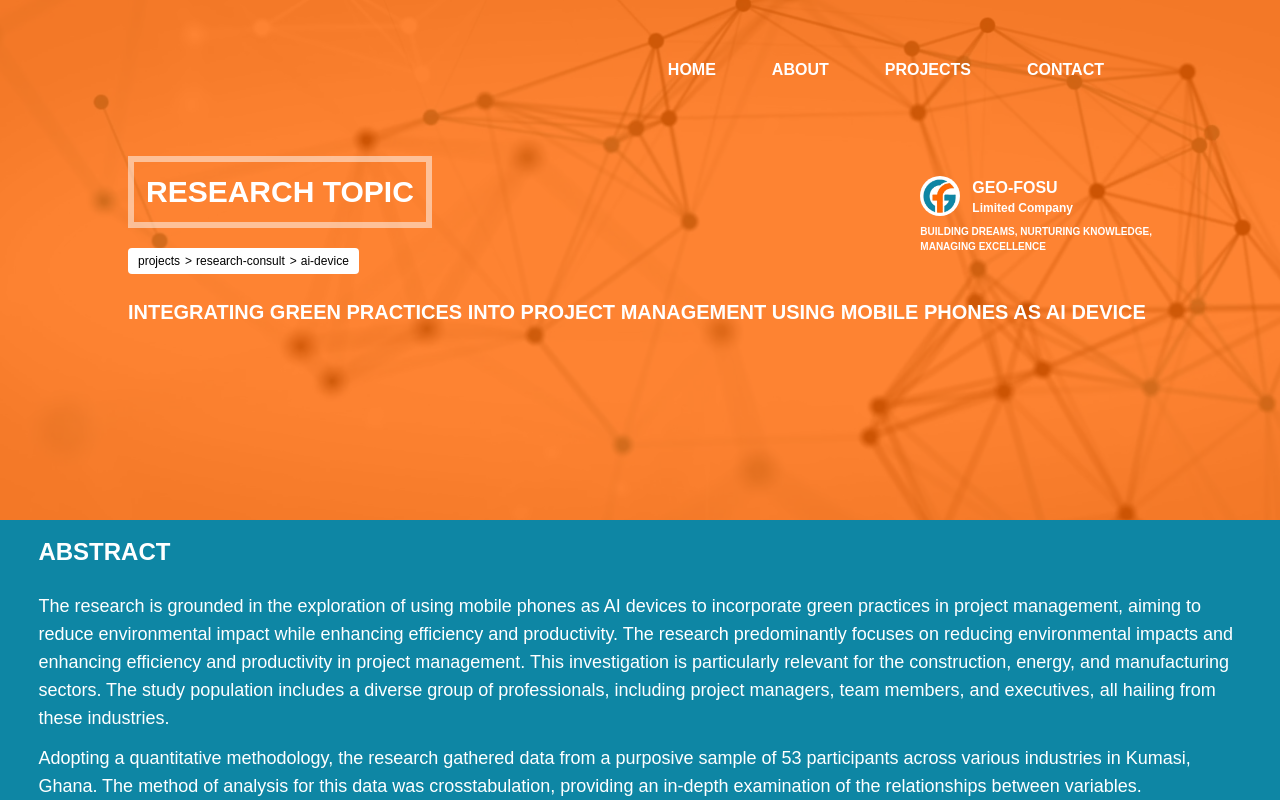
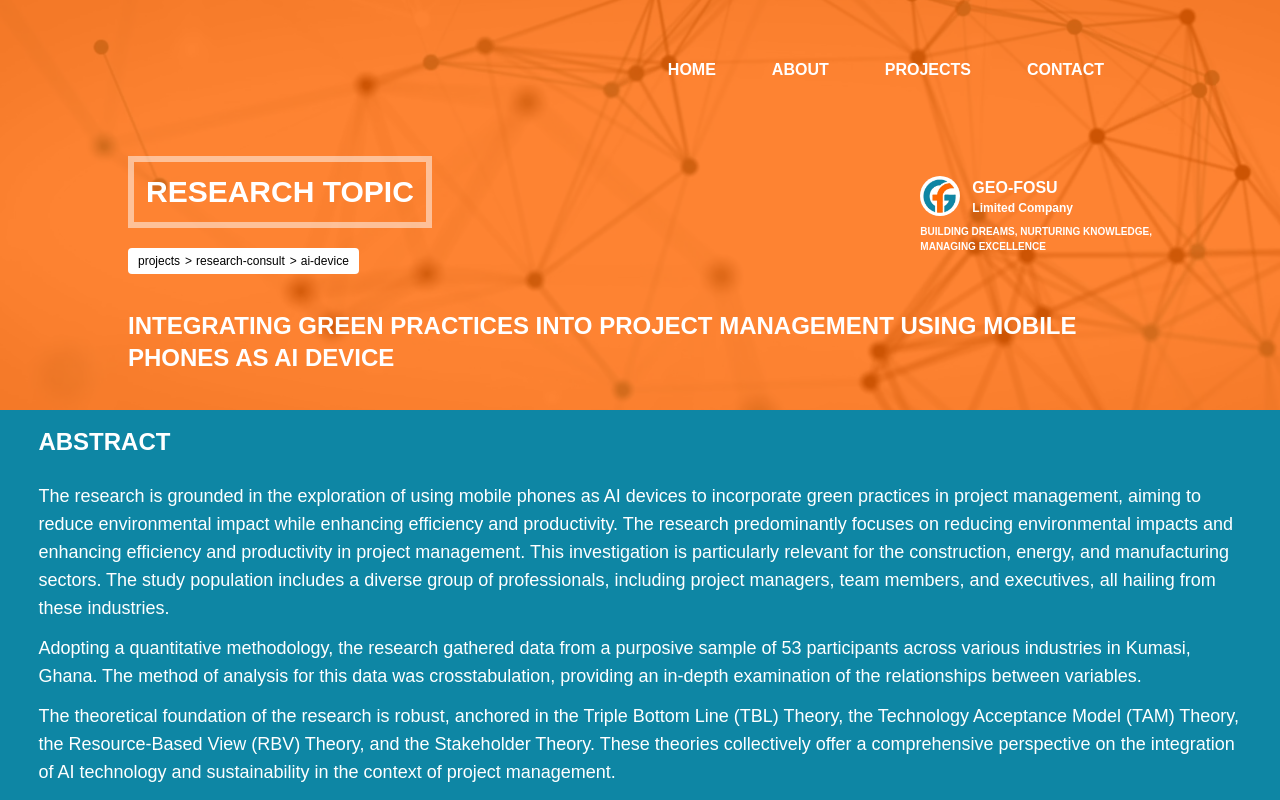
Before and after one commit to estherlardze/geo-fosu-limited, a React (Vite) app: page /projects/research-consult/ai-device in a window 1280 px wide. Shown: the top 800 px of the page. Built offline with nearby package versions, Linux system fonts and the light colour scheme.

Commit message:
modify file

```diff
--- a/src/components/ResearchConsult/ResearchHero.jsx
+++ b/src/components/ResearchConsult/ResearchHero.jsx
@@ -24,8 +24,8 @@ const ResearchHero = ({title}) => {
 
 
   return (
-  <div className="bg-retro bg-cover bg-no-repeat bg-center h-fit sm:h-[65vh] pb-3">
-    <div className={`${changeBg} w-[100%] h-fit sm:h-[65vh] pb-3`}>
+  <div className="bg-retro bg-cover bg-no-repeat bg-center h-fit">
+    <div className={`${changeBg} w-[100%] h-fit pb-3`}>
       <section className='w-[90%] mx-[5%] lg:w-[80%] lg:mx-[10%] py-6'>
         <Navbar/>
         <div className='flex flex-col md:flex-row gap-6 md:items-center mt-[5vh] text-white justify-between'>
@@ -49,7 +49,7 @@ const ResearchHero = ({title}) => {
               </h4>
           </article>
         </div>
-        <h1 className='mt-6 text-white font-bold uppercase sm:text-xl pb-3'>{title}</h1>
+        <h1 className='text-white font-bold uppercase sm:text-xl md:text-2xl pt-9'>{title}</h1>
       </section>
     </div>
   </div>
```
